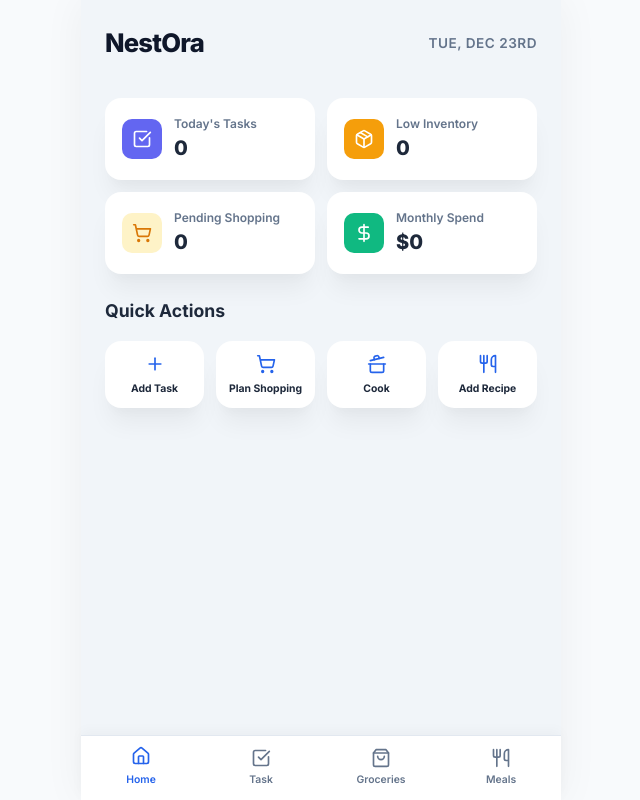
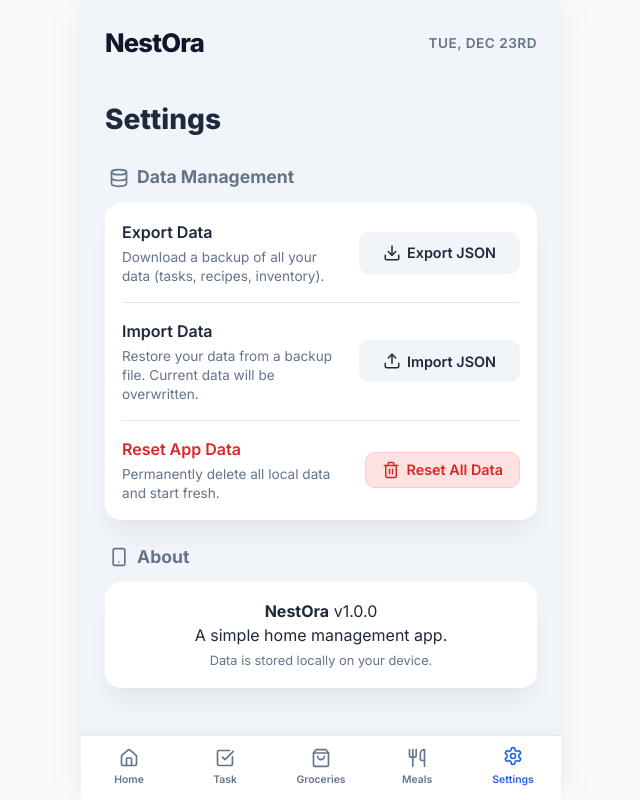
Before and after one commit to shamli-nishad/NestOra, a React (Vite) app in the folder frontend/: page /settings in a window 1280 px wide. Before the commit this address led to /. Shown: the whole page, without its empty margins (319-959 px from the left). Built offline with nearby package versions, Linux system fonts and the light colour scheme.

Commit message:
Added a Setting module with data management option

```diff
--- a/frontend/src/App.jsx
+++ b/frontend/src/App.jsx
@@ -10,6 +10,7 @@ import Meals from './modules/Meals/Meals';
 
 
 import Dashboard from './modules/Dashboard/Dashboard';
+import Settings from './modules/Settings/Settings';
 
 function App() {
   return (
@@ -20,6 +21,7 @@ function App() {
           <Route path="/chores" element={<Chores />} />
           <Route path="/meals" element={<Meals />} />
           <Route path="/groceries" element={<Groceries />} />
+          <Route path="/settings" element={<Settings />} />
           <Route path="*" element={<Navigate to="/" />} />
         </Routes>
       </Layout>
--- a/frontend/src/components/Layout/BottomNav.jsx
+++ b/frontend/src/components/Layout/BottomNav.jsx
@@ -4,7 +4,8 @@ import {
     Home,
     CheckSquare,
     ShoppingBag,
-    Utensils
+    Utensils,
+    Settings
 } from 'lucide-react';
 import './BottomNav.css';
 
@@ -27,6 +28,10 @@ const BottomNav = () => {
                 <Utensils size={20} />
                 <span>Meals</span>
             </NavLink>
+            <NavLink to="/settings" className={({ isActive }) => `bottom-nav-item ${isActive ? 'active' : ''}`}>
+                <Settings size={20} />
+                <span>Settings</span>
+            </NavLink>
         </nav>
     );
 };
--- a/frontend/src/components/Layout/Sidebar.jsx
+++ b/frontend/src/components/Layout/Sidebar.jsx
@@ -46,10 +46,10 @@ const Sidebar = () => {
 
             <div className="sidebar-footer">
                 <div className="footer-actions">
-                    <button className="nav-item">
+                    <NavLink to="/settings" className={({ isActive }) => `nav-item ${isActive ? 'active' : ''}`}>
                         <Settings size={20} />
                         <span>Settings</span>
-                    </button>
+                    </NavLink>
                 </div>
                 <div className="version-info">
                     <span className="version">v{APP_VERSION}</span>
--- /dev/null
+++ b/frontend/src/modules/Settings/Settings.css
@@ -0,0 +1,124 @@
+.settings-page {
+    padding-bottom: 80px;
+}
+
+.page-header {
+    margin-bottom: var(--space-xl);
+}
+
+.page-header h1 {
+    font-size: 1.75rem;
+    font-weight: 800;
+    color: var(--text-main);
+}
+
+.settings-section {
+    margin-bottom: var(--space-xl);
+}
+
+.settings-section h2 {
+    display: flex;
+    align-items: center;
+    gap: 8px;
+    font-size: 1.1rem;
+    color: var(--text-muted);
+    margin-bottom: var(--space-md);
+    padding-left: 4px;
+}
+
+.settings-card {
+    padding: var(--space-lg);
+    display: flex;
+    flex-direction: column;
+    gap: var(--space-lg);
+}
+
+.setting-item {
+    display: flex;
+    justify-content: space-between;
+    align-items: center;
+    gap: var(--space-md);
+}
+
+.setting-info h3 {
+    font-size: 1rem;
+    font-weight: 600;
+    margin-bottom: 4px;
+    color: var(--text-main);
+}
+
+.setting-info p {
+    font-size: 0.85rem;
+    color: var(--text-muted);
+    line-height: 1.4;
+    max-width: 300px;
+}
+
+.divider {
+    height: 1px;
+    background-color: var(--border);
+    width: 100%;
+}
+
+.btn-secondary {
+    white-space: nowrap;
+    display: flex;
+    align-items: center;
+    gap: 6px;
+    font-size: 0.9rem;
+    padding: 8px 16px;
+}
+
+.btn-danger {
+    white-space: nowrap;
+    display: flex;
+    align-items: center;
+    gap: 6px;
+    font-size: 0.9rem;
+    padding: 8px 16px;
+    background-color: #fee2e2;
+    color: #dc2626;
+    border: 1px solid #fecaca;
+    border-radius: var(--radius-md);
+    font-weight: 600;
+    cursor: pointer;
+    transition: var(--transition);
+}
+
+.btn-danger:hover {
+    background-color: #fca5a5;
+    color: #7f1d1d;
+}
+
+.danger-zone .setting-info h3 {
+    color: #dc2626;
+}
+
+.about-content {
+    text-align: center;
+    color: var(--text-main);
+}
+
+.about-content .subtext {
+    font-size: 0.8rem;
+    color: var(--text-muted);
+    margin-top: 4px;
+}
+
+/* Mobile Responsiveness */
+@media (max-width: 480px) {
+    .setting-item {
+        flex-direction: column;
+        align-items: flex-start;
+        gap: var(--space-md);
+    }
+
+    .setting-item button {
+        width: 100%;
+        justify-content: center;
+    }
+
+    .setting-info p {
+        max-width: 100%;
+    }
+}
--- /dev/null
+++ b/frontend/src/modules/Settings/Settings.jsx
@@ -0,0 +1,158 @@
+import React, { useRef } from 'react';
+import { Download, Upload, Trash2, AlertTriangle, CheckCircle, Smartphone, Database } from 'lucide-react';
+import './Settings.css';
+
+const Settings = () => {
+    const fileInputRef = useRef(null);
+
+    const getAllData = () => {
+        const data = {};
+        for (let i = 0; i < localStorage.length; i++) {
+            const key = localStorage.key(i);
+            if (key.startsWith('nestora_')) {
+                try {
+                    data[key] = JSON.parse(localStorage.getItem(key));
+                } catch (e) {
+                    console.error(`Error parsing key ${key}`, e);
+                    data[key] = localStorage.getItem(key);
+                }
+            }
+        }
+        return data;
+    };
+
+    const handleExport = () => {
+        const data = getAllData();
+        const dataStr = JSON.stringify(data, null, 2);
+        const blob = new Blob([dataStr], { type: "application/json" });
+        const url = URL.createObjectURL(blob);
+
+        const link = document.createElement("a");
+        link.href = url;
+        link.download = `nestora_backup_${new Date().toISOString().split('T')[0]}.json`;
+        document.body.appendChild(link);
+        link.click();
+        document.body.removeChild(link);
+
+        alert("Backup file downloaded successfully!");
+    };
+
+    const handleImportClick = () => {
+        fileInputRef.current.click();
+    };
+
+    const handleFileChange = (event) => {
+        const file = event.target.files[0];
+        if (!file) return;
+
+        const reader = new FileReader();
+        reader.onload = (e) => {
+            try {
+                const data = JSON.parse(e.target.result);
+                let count = 0;
+
+                Object.keys(data).forEach(key => {
+                    if (key.startsWith('nestora_')) {
+                        const value = typeof data[key] === 'string' ? data[key] : JSON.stringify(data[key]);
+                        localStorage.setItem(key, value);
+                        count++;
+                    }
+                });
+
+                alert(`Successfully restored ${count} data entries! The app will now reload.`);
+                window.location.reload();
+            } catch (error) {
+                console.error("Import Error:", error);
+                alert("Failed to import data. Please ensure the file is a valid NestOra backup.");
+            }
+        };
+        reader.readAsText(file);
+        // Reset input
+        event.target.value = '';
+    };
+
+    const handleReset = () => {
+        if (window.confirm("ARE YOU SURE? This will permanently delete ALL your data (Tasks, Recipes, Inventory, History). This action cannot be undone.")) {
+            if (window.confirm("Really really sure? Last chance!")) {
+                const keysToRemove = [];
+                for (let i = 0; i < localStorage.length; i++) {
+                    const key = localStorage.key(i);
+                    if (key.startsWith('nestora_')) {
+                        keysToRemove.push(key);
+                    }
+                }
+
+                keysToRemove.forEach(key => localStorage.removeItem(key));
+                alert("All data has been wiped. App will reload.");
+                window.location.reload();
+            }
+        }
+    };
+
+    return (
+        <div className="page settings-page">
+            <header className="page-header">
+                <h1>Settings</h1>
+            </header>
+
+            <div className="settings-section">
+                <h2><Database size={20} /> Data Management</h2>
+                <div className="card settings-card">
+                    <div className="setting-item">
+                        <div className="setting-info">
+                            <h3>Export Data</h3>
+                            <p>Download a backup of all your data (tasks, recipes, inventory).</p>
+                        </div>
+                        <button className="btn-secondary" onClick={handleExport}>
+                            <Download size={18} /> Export JSON
+                        </button>
+                    </div>
+
+                    <div className="divider"></div>
+
+                    <div className="setting-item">
+                        <div className="setting-info">
+                            <h3>Import Data</h3>
+                            <p>Restore your data from a backup file. Current data will be overwritten.</p>
+                        </div>
+                        <input
+                            type="file"
+                            ref={fileInputRef}
+                            style={{ display: 'none' }}
+                            accept=".json"
+                            onChange={handleFileChange}
+                        />
+                        <button className="btn-secondary" onClick={handleImportClick}>
+                            <Upload size={18} /> Import JSON
+                        </button>
+                    </div>
+
+                    <div className="divider"></div>
+
+                    <div className="setting-item danger-zone">
+                        <div className="setting-info">
+                            <h3>Reset App Data</h3>
+                            <p>Permanently delete all local data and start fresh.</p>
+                        </div>
+                        <button className="btn-danger" onClick={handleReset}>
+                            <Trash2 size={18} /> Reset All Data
+                        </button>
+                    </div>
+                </div>
+            </div>
+
+            <div className="settings-section">
+                <h2><Smartphone size={20} /> About</h2>
+                <div className="card settings-card">
+                    <div className="about-content">
+                        <p><strong>NestOra</strong> v1.0.0</p>
+                        <p>A simple home management app.</p>
+                        <p className="subtext">Data is stored locally on your device.</p>
+                    </div>
+                </div>
+            </div>
+        </div>
+    );
+};
+
+export default Settings;
```
Also changed, not shown: 1 other file (tests, documents, lock files or other folders).
